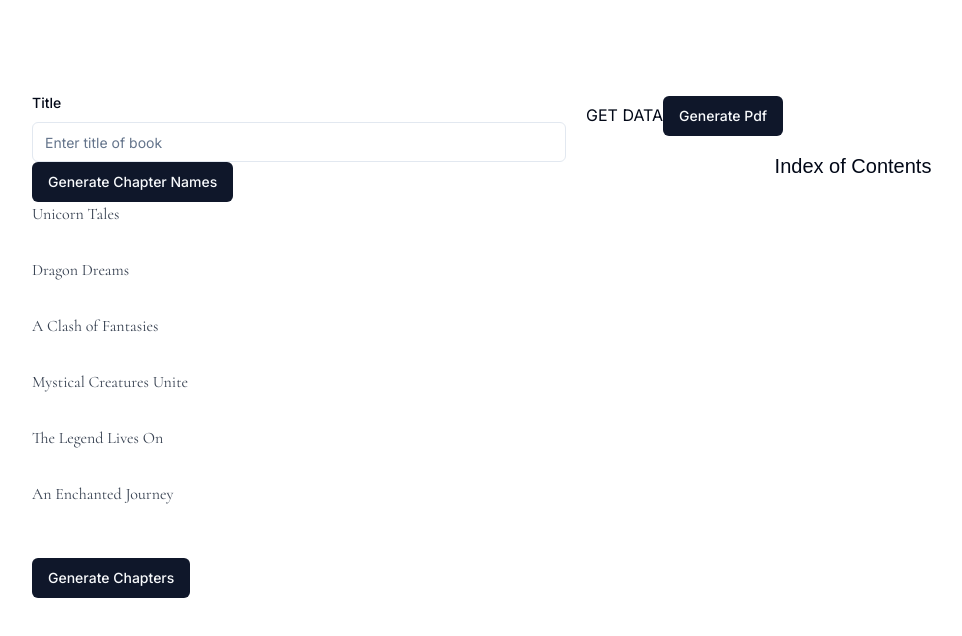
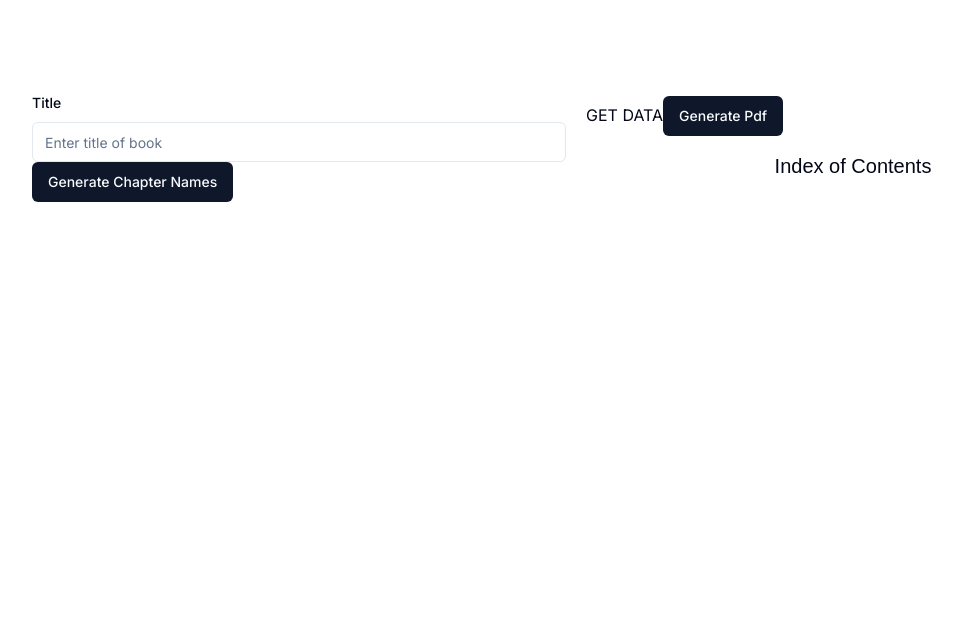
Before and after one commit to vishwajeetraj11/hackout, a Next.js app: page / in a window 1280 px wide. Shown: the top 636 px of the page, without its empty margins (64-1026 px from the left). Built offline with nearby package versions, Linux system fonts and the light colour scheme; a web font is replaced by a local one.

Commit message:
drag and drop fix for ids

```diff
--- a/package.json
+++ b/package.json
@@ -25,12 +25,14 @@
     "react": "^18",
     "react-dom": "^18",
     "tailwind-merge": "^2.0.0",
-    "tailwindcss-animate": "^1.0.7"
+    "tailwindcss-animate": "^1.0.7",
+    "uuid": "^9.0.1"
   },
   "devDependencies": {
     "@types/node": "^20",
     "@types/react": "^18",
     "@types/react-dom": "^18",
+    "@types/uuid": "^9.0.6",
     "autoprefixer": "^10",
     "eslint": "^8",
     "eslint-config-next": "14.0.0",
--- a/src/app/page.tsx
+++ b/src/app/page.tsx
@@ -8,6 +8,7 @@ import Ebook from "@/components/Ebook";
 import ChapterGenerate from "@/components/GenerateChapter";
 import { Button } from "@/components/ui/button";
 import { useMutation } from "@tanstack/react-query";
+import { v4 } from "uuid";
 
 type Props = {};
 
@@ -36,26 +37,9 @@ const GenerateIndex = (props: Props) => {
 
   // const [chapters, setChapters] = React.useState();
 
-  const [chapterTitles, setIndexes] = React.useState<{ content: string }[]>([
-    {
-      content: "Unicorn Tales",
-    },
-    {
-      content: "Dragon Dreams",
-    },
-    {
-      content: "A Clash of Fantasies",
-    },
-    {
-      content: "Mystical Creatures Unite",
-    },
-    {
-      content: "The Legend Lives On",
-    },
-    {
-      content: "An Enchanted Journey",
-    },
-  ]);
+  const [chapterTitles, setIndexes] = React.useState<
+    { content: string; id: string }[]
+  >([]);
   const [completedChapters, setCompletedChapters] = useState<string[]>([]);
   const [shouldFetchContent, setShouldFetchContent] = useState(false);
 
@@ -71,36 +55,14 @@ const GenerateIndex = (props: Props) => {
       { _title: title },
       {
         onSuccess: (data) => {
-          setIndexes(data.data.chapterTitles);
+          const indexes = data.data.chapterTitles.map((chapter: any) => {
+            return { content: chapter.content, id: v4() };
+          });
+          setIndexes(indexes);
         },
       }
     );
   };
-
-  // const loadTitleChapters = async () => {
-  //   try {
-  //     const response = await fetch('/ebooks.json');
-  //     if (!response.ok) {
-  //       throw new Error('Failed to fetch data');
-  //     }
-  //     const jsonData = await response.json();
-  //     const ebooks = jsonData["ebooks"]
-  //     const ebook = jsonData.ebooks.find((ebook) => ebook.title === title);
-  //     if (ebook) {
-  //       console.log(ebook)
-  //       setChapters(ebook.chapters);
-  //     }
-  //     else {
-  //       console.log("book not found")
-  //     }
-  //   } catch (error) {
-  //     console.error(error);
-  //   }
-  // };
-
-  // const onDragEnd = (event) => {
-  //   console.log("onDragEnd", event);
-  // };
 
   const onDelete = (chapterTitle: string) => {
     setCompletedChapters((prev) => {
--- a/src/components/ChapterCard.tsx
+++ b/src/components/ChapterCard.tsx
@@ -1,4 +1,3 @@
-import { cn } from "@/lib/utils";
 import { useQuery } from "@tanstack/react-query";
 import axios from "axios";
 import { Eye, Loader, RefreshCcw, XCircle } from "lucide-react";
@@ -6,13 +5,14 @@ import { Cormorant } from "next/font/google";
 import Link from "next/link";
 import React from "react";
 
+import { cn } from "@/lib/utils";
+import { useSortable } from "@dnd-kit/sortable";
 import { CSS } from "@dnd-kit/utilities";
-import { useSortable } from "@dnd-kit/sortable";
 
 const cormorant = Cormorant({ subsets: ["latin"] });
 
 type Props = {
-  chapter: { content: string };
+  chapter: { content: string; id: string };
   ebookTitle: string;
   shouldFetchContent: boolean;
   completedChapters: string[];
@@ -27,8 +27,8 @@ const ChapterCard = ({
   setCompletedChapters,
   onDelete,
 }: Props) => {
-
-  const { attributes, listeners, setNodeRef, transform, transition } = useSortable({ id: chapter })
+  const { attributes, listeners, setNodeRef, transform, transition } =
+    useSortable({ id: chapter.id });
   const style = {
     transition,
     transform: CSS.Transform.toString(transform),
@@ -56,7 +56,13 @@ const ChapterCard = ({
 
   return (
     <div className="flex items-center justify-between mb-5 last:mb-0">
-      <div ref={setNodeRef} style={style} {...attributes} {...listeners} className="mb-3 font-normal text-gray-700 dark:text-gray-400y">
+      <div
+        ref={setNodeRef}
+        style={style}
+        {...attributes}
+        {...listeners}
+        className="mb-3 font-normal text-gray-700 dark:text-gray-400y"
+      >
         <p className={cn(cormorant.className)}>{chapter.content}</p>
       </div>
       <div className="ml-auto flex gap-2">
--- a/src/components/Ebook.tsx
+++ b/src/components/Ebook.tsx
@@ -7,7 +7,7 @@ import { Button } from "./ui/button";
 const cormorant = Cormorant({ subsets: ["latin"] });
 const sortsMillGoudy = Sorts_Mill_Goudy({ subsets: ["latin"], weight: "400" });
 type Props = {
-  chapterTitles: { content: string }[];
+  chapterTitles: { content: string; id: string }[];
   ebookTitle: string;
   completedChapters: string[];
   setCompletedChapters: React.Dispatch<React.SetStateAction<string[]>>;
@@ -32,7 +32,6 @@ const Ebook = (props: Props) => {
         ebookTitle,
         chapter.content,
       ]) as any;
-      console.log("chapterDate", { content: chapter.content, data });
       if (data) {
         chapterContent[chapter.content] = data?.data?.chapterContent.content;
       }
@@ -76,8 +75,6 @@ const Ebook = (props: Props) => {
             .toPdf()
             .get("pdf")
             .then(function (pdf: any) {
-              console.log(pdf);
-              console.log(pdf.internal);
               var totalPages = pdf.internal.getNumberOfPages();
               for (let i = 1; i <= totalPages; i++) {
                 pdf.setPage(i);
--- a/src/components/GenerateChapter.tsx
+++ b/src/components/GenerateChapter.tsx
@@ -1,23 +1,31 @@
 "use client";
 import React from "react";
-import ChapterCard from "./ChapterCard";
 import { Button } from "./ui/button";
 
-import { SortableContext, useSortable, verticalListSortingStrategy, arrayMove } from "@dnd-kit/sortable";
-import { closestCenter, DndContext } from "@dnd-kit/core";
-import { CSS } from "@dnd-kit/utilities";
+import { DndContext, closestCenter } from "@dnd-kit/core";
+import {
+  SortableContext,
+  arrayMove,
+  verticalListSortingStrategy,
+} from "@dnd-kit/sortable";
+import ChapterCard from "./ChapterCard";
 
 type Props = {
-  chapterTitles: { content: string }[];
+  chapterTitles: { content: string; id: string }[];
   ebookTitle: string;
   completedChapters: string[];
   setCompletedChapters: React.Dispatch<React.SetStateAction<string[]>>;
   setShouldFetchContent: React.Dispatch<React.SetStateAction<boolean>>;
   shouldFetchContent: boolean;
   onDelete: (chapterTitle: string) => void;
-  setIndexes: React.Dispatch<React.SetStateAction<{
+  setIndexes: React.Dispatch<
+    React.SetStateAction<
+      {
         content: string;
-}[]>>
+        id: string;
+      }[]
+    >
+  >;
 };
 
 const ChapterGenerate = (props: Props) => {
@@ -29,18 +37,28 @@ const ChapterGenerate = (props: Props) => {
     setShouldFetchContent,
     shouldFetchContent,
     onDelete,
-    setIndexes
+    setIndexes,
   } = props;
 
-  const onDragEnd = (event) => {
-    console.log("onDragEnd", event);
+  const onDragEnd = (event: any) => {
     const { active, over } = event;
     if (active.id === over.id) {
       return;
     }
     setIndexes((chapterTitles) => {
-        const oldIndex = chapterTitles.findIndex((chapter) => chapter.id === active.id);
-        const newIndex = chapterTitles.findIndex((chapter) => chapter.id === over.id);
+      const oldIndex = chapterTitles.findIndex(
+        (chapter) => chapter.id === active.id
+      );
+
+      const newIndex = chapterTitles.findIndex(
+        (chapter) => chapter.id === over.id
+      );
+      console.log({
+        oldIndex,
+        newIndex,
+        oldArr: chapterTitles,
+        newArr: arrayMove(chapterTitles, oldIndex, newIndex),
+      });
       return arrayMove(chapterTitles, oldIndex, newIndex);
     });
   };
@@ -48,7 +66,10 @@ const ChapterGenerate = (props: Props) => {
   return (
     <>
       <DndContext collisionDetection={closestCenter} onDragEnd={onDragEnd}>
-        <SortableContext items={chapterTitles} strategy={verticalListSortingStrategy}>
+        <SortableContext
+          items={chapterTitles}
+          strategy={verticalListSortingStrategy}
+        >
           {chapterTitles.map((chapter, i) => {
             return (
               <ChapterCard
```
Also changed, not shown: 1 other file (tests, documents, lock files or other folders). Lines whose indentation alone changed are shown as unchanged.
